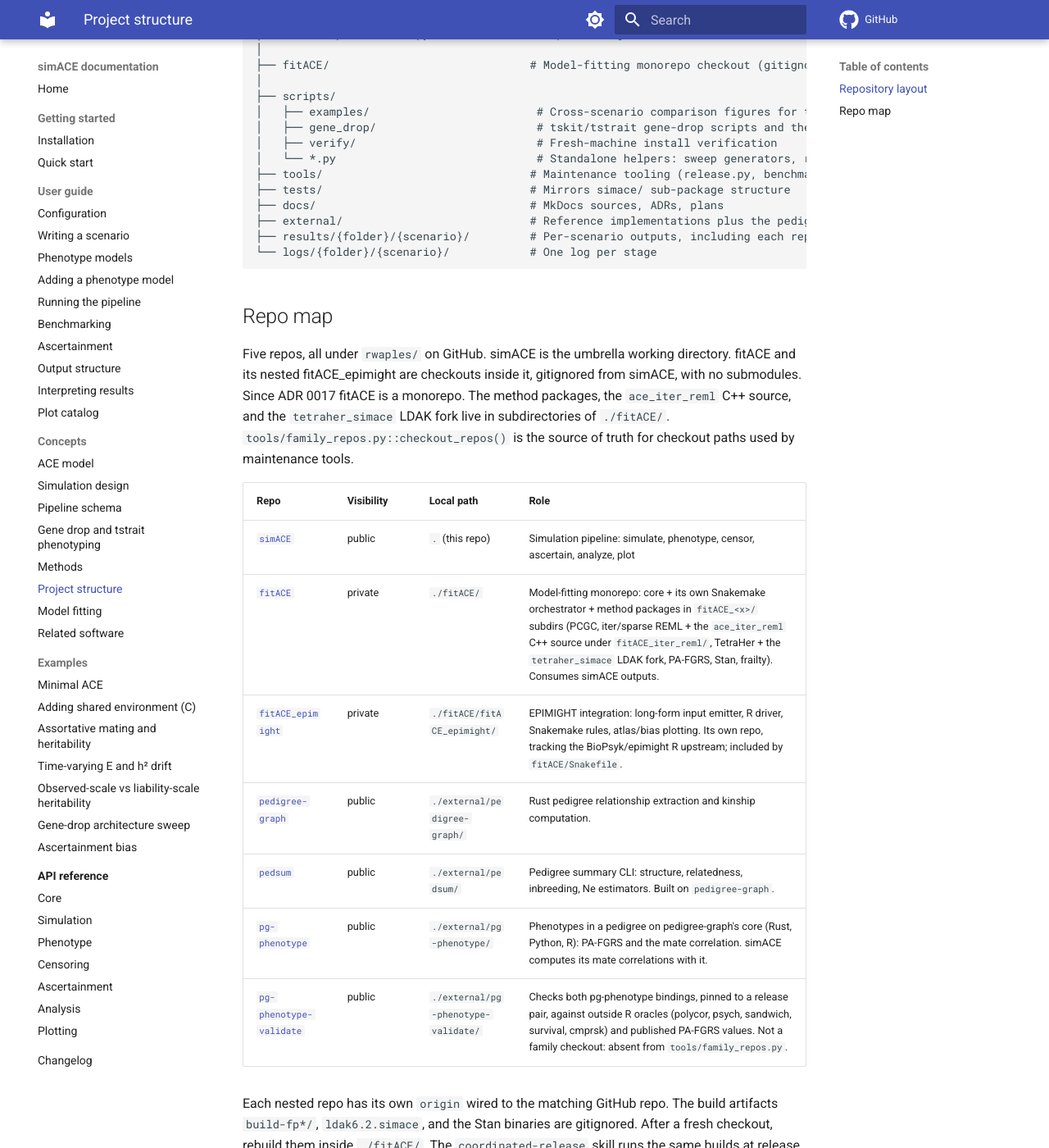
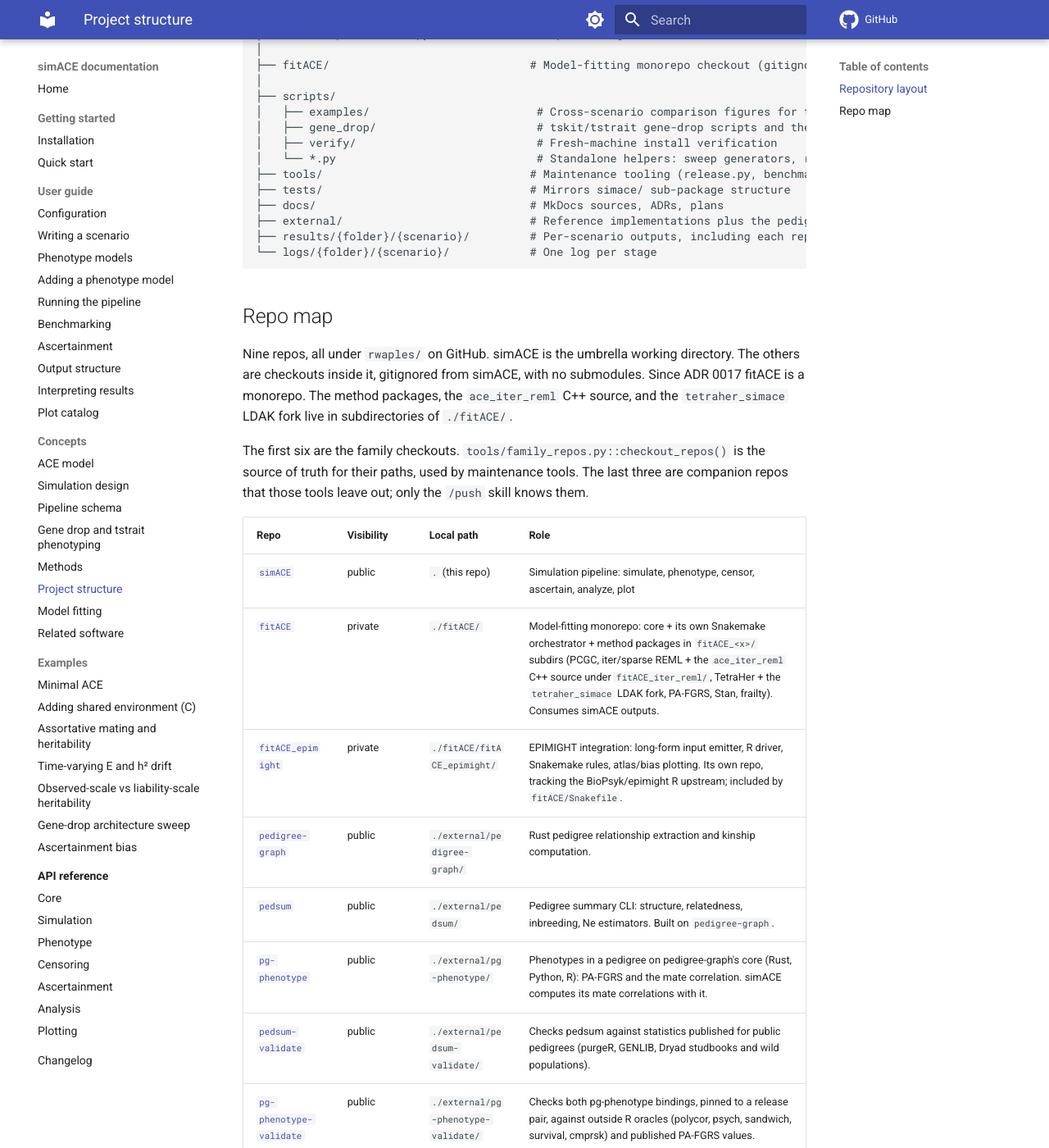
Before and after one commit to rwaples/simACE, an MkDocs documentation site: the page built from docs/concepts/project-structure.md, in a window 1280 px wide and 1400 px high, scrolled down 2398 px. Shown: the whole window at 82% size. Built offline with MkDocs 1.6.1 and Material for MkDocs 9.7.7, drawn with Linux system fonts in a browser that asks for light colours; comment, search, counter and statistics services are not loaded; some of the changed text lies outside the part shown.

Commit message:
List all nine repos in the repo map

````diff
--- a/docs/concepts/project-structure.md
+++ b/docs/concepts/project-structure.md
@@ -130,20 +130,23 @@
 ├── tools/                               # Maintenance tooling (release.py, benchmark driver, family typecheck)
 ├── tests/                               # Mirrors simace/ sub-package structure
 ├── docs/                                # MkDocs sources, ADRs, plans
-├── external/                            # Reference implementations plus the pedigree-graph, pedsum, and pg-phenotype checkouts (gitignored)
+├── external/                            # Reference implementations plus the pedigree-graph, pedsum, pg-phenotype and companion repo checkouts (gitignored)
 ├── results/{folder}/{scenario}/         # Per-scenario outputs, including each rep's run.yaml and timing.tsv
 └── logs/{folder}/{scenario}/            # One log per stage
 ```
 
 ## Repo map
 
-Five repos, all under `rwaples/` on GitHub. simACE is the umbrella working
-directory. fitACE and its nested fitACE_epimight are checkouts inside it,
-gitignored from simACE, with no submodules. Since ADR 0017 fitACE is a
-monorepo. The method packages, the `ace_iter_reml` C++ source, and the
-`tetraher_simace` LDAK fork live in subdirectories of `./fitACE/`.
-`tools/family_repos.py::checkout_repos()` is the source of truth for checkout
-paths used by maintenance tools.
+Nine repos, all under `rwaples/` on GitHub. simACE is the umbrella working
+directory. The others are checkouts inside it, gitignored from simACE, with
+no submodules. Since ADR 0017 fitACE is a monorepo. The method packages, the
+`ace_iter_reml` C++ source, and the `tetraher_simace` LDAK fork live in
+subdirectories of `./fitACE/`.
+
+The first six are the family checkouts.
+`tools/family_repos.py::checkout_repos()` is the source of truth for their
+paths, used by maintenance tools. The last three are companion repos that
+those tools leave out; only the `/push` skill knows them.
 
 | Repo | Visibility | Local path | Role |
 |---|---|---|---|
@@ -153,7 +156,9 @@
 | [`pedigree-graph`](https://github.com/rwaples/pedigree-graph) | public | `./external/pedigree-graph/` | Rust pedigree relationship extraction and kinship computation. |
 | [`pedsum`](https://github.com/rwaples/pedsum) | public | `./external/pedsum/` | Pedigree summary CLI: structure, relatedness, inbreeding, Ne estimators. Built on `pedigree-graph`. |
 | [`pg-phenotype`](https://github.com/rwaples/pg-phenotype) | public | `./external/pg-phenotype/` | Phenotypes in a pedigree on pedigree-graph's core (Rust, Python, R): PA-FGRS and the mate correlation. simACE computes its mate correlations with it. |
-| [`pg-phenotype-validate`](https://github.com/rwaples/pg-phenotype-validate) | public | `./external/pg-phenotype-validate/` | Checks both pg-phenotype bindings, pinned to a release pair, against outside R oracles (polycor, psych, sandwich, survival, cmprsk) and published PA-FGRS values. Not a family checkout: absent from `tools/family_repos.py`. |
+| [`pedsum-validate`](https://github.com/rwaples/pedsum-validate) | public | `./external/pedsum-validate/` | Checks pedsum against statistics published for public pedigrees (purgeR, GENLIB, Dryad studbooks and wild populations). |
+| [`pg-phenotype-validate`](https://github.com/rwaples/pg-phenotype-validate) | public | `./external/pg-phenotype-validate/` | Checks both pg-phenotype bindings, pinned to a release pair, against outside R oracles (polycor, psych, sandwich, survival, cmprsk) and published PA-FGRS values. |
+| [`nordic-geno-epimight`](https://github.com/rwaples/nordic-geno-epimight) | public | `./external/nordic-geno-epimight/` | Runs EPIMIGHT heritability and genetic correlation on register data, with input checks and pedigree-pair sandwich standard errors. |
 
 Each nested repo has its own `origin` wired to the matching GitHub repo.
 The build artifacts `build-fp*/`, `ldak6.2.simace`, and the Stan binaries are
````
